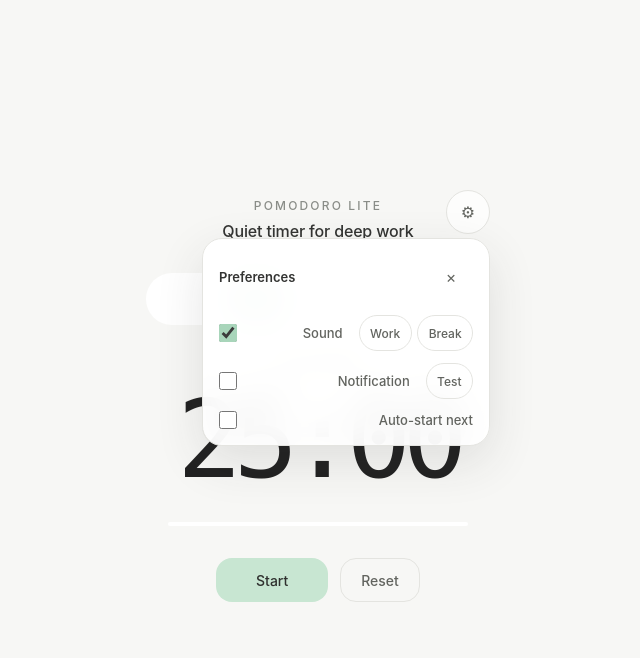
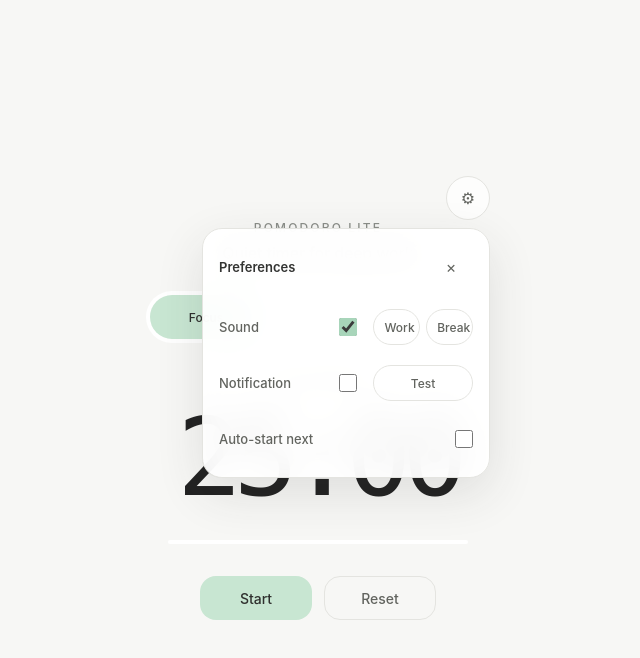
Before and after one commit to uraaaa24/pomodoro-lite, a React (Vite) app: page / in a window 1280 px wide. Both pictures are taken after a click on the button "Open preferences". Shown: the top 658 px of the page, without its empty margins (322-962 px from the left). Built offline with nearby package versions, Linux system fonts and the light colour scheme.

Commit message:
Polish button spacing and settings alignment

```diff
--- a/src/components/timer-settings.tsx
+++ b/src/components/timer-settings.tsx
@@ -101,9 +101,11 @@ export const TimerSettings = ({ settings, onClose, onUpdateSetting }: TimerSetti
           />
           <span>Notification</span>
         </label>
-        <button className="setting-test-button" onClick={() => void handleTestNotification()} type="button">
-          Test
-        </button>
+        <div className="setting-button-group">
+          <button className="setting-test-button" onClick={() => void handleTestNotification()} type="button">
+            Test
+          </button>
+        </div>
       </div>
       <label className="setting-toggle">
         <input
--- a/src/styles/global.css
+++ b/src/styles/global.css
@@ -19,6 +19,8 @@
   --color-accent-strong: #a8d5ba;
   --color-accent-hover: #b7dfc8;
   --color-border: #e4e4e0;
+  --control-height: 2.75rem;
+  --radius-pill: 999px;
 }
 
 * {
@@ -47,12 +49,12 @@ button {
 .timer-tool {
   position: relative;
   width: min(100%, 360px);
-  padding: 0.75rem 0.5rem;
+  padding: 3.25rem 0.5rem 0.75rem;
   text-align: center;
 }
 
 .app-header {
-  margin-bottom: 2rem;
+  margin-bottom: 1.75rem;
 }
 
 .app-kicker,
@@ -82,14 +84,15 @@ button {
   display: flex;
   justify-content: center;
   margin-bottom: 1.75rem;
-  border-radius: 999px;
+  border-radius: var(--radius-pill);
   padding: 0.25rem;
   background: var(--color-surface);
 }
 
 .mode-tab {
-  min-width: 2.75rem;
-  min-height: 2.75rem;
+  flex: 1;
+  min-width: var(--control-height);
+  min-height: var(--control-height);
   border: 0;
   border-radius: 999px;
   padding: 0.5rem 1rem;
@@ -150,7 +153,8 @@ button {
 }
 
 .button {
-  min-height: 2.75rem;
+  min-width: 7rem;
+  min-height: var(--control-height);
   border-radius: 1rem;
   padding: 0.75rem 1.25rem;
   font-size: 0.875rem;
@@ -192,7 +196,7 @@ button {
 
 .timer-settings {
   position: absolute;
-  top: 3.25rem;
+  top: 3.75rem;
   right: 0.5rem;
   z-index: 10;
   display: grid;
@@ -226,11 +230,11 @@ button {
 
 .settings-button {
   position: absolute;
-  top: 0.25rem;
+  top: 0.5rem;
   right: 0.5rem;
   display: inline-grid;
-  width: 2.75rem;
-  height: 2.75rem;
+  width: var(--control-height);
+  height: var(--control-height);
   place-items: center;
   border: 1px solid var(--color-border);
   border-radius: 999px;
@@ -269,8 +273,8 @@ button {
 
 .icon-button {
   display: inline-grid;
-  width: 2.75rem;
-  height: 2.75rem;
+  width: var(--control-height);
+  height: var(--control-height);
   place-items: center;
   border: 1px solid transparent;
   border-radius: 999px;
@@ -288,10 +292,11 @@ button {
 }
 
 .setting-row {
-  display: flex;
+  display: grid;
+  grid-template-columns: minmax(0, 1fr) auto;
   align-items: center;
-  justify-content: space-between;
   gap: 1rem;
+  min-height: var(--control-height);
 }
 
 .setting-row .setting-toggle {
@@ -299,7 +304,7 @@ button {
 }
 
 .setting-test-button {
-  min-width: 2.75rem;
+  min-width: var(--control-height);
   min-height: 2.25rem;
   border: 1px solid var(--color-border);
   border-radius: 999px;
@@ -343,6 +348,17 @@ button {
 }
 
 .setting-button-group {
-  display: flex;
+  display: grid;
+  grid-auto-flow: column;
+  grid-auto-columns: 1fr;
+  width: 6.25rem;
   gap: 0.35rem;
 }
+
+.setting-toggle span {
+  order: -1;
+}
+
+.timer-settings > .setting-toggle {
+  min-height: var(--control-height);
+}
```
